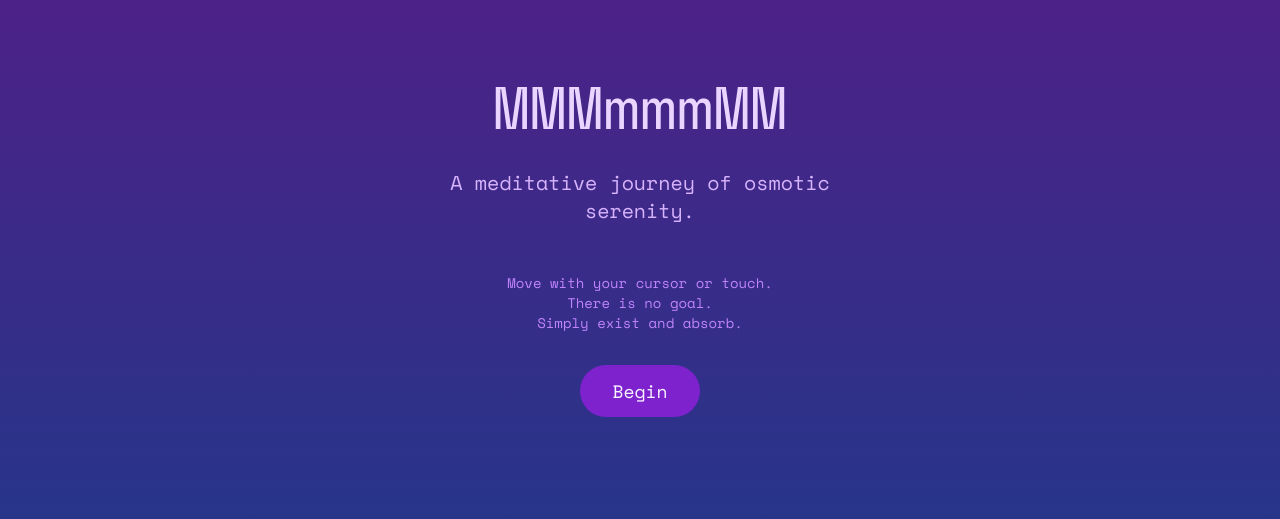
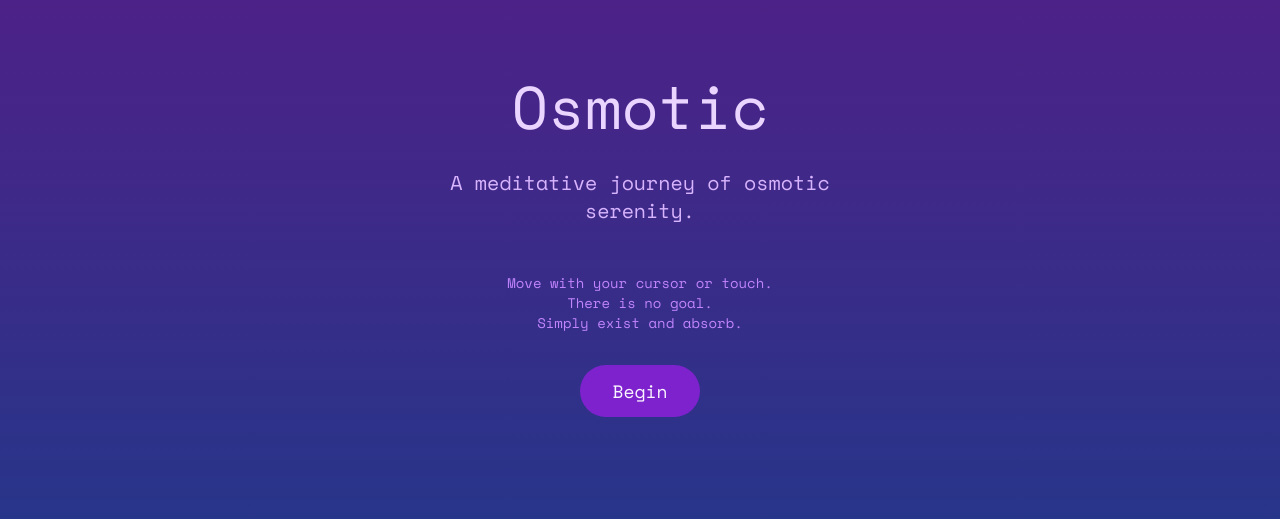
Before and after one commit to layogtima/osmotic, a plain HTML site: page index.html in a window 1280 px wide. Shown: the part 153-672 px from the top of the page. Drawn offline with nearby package versions, Linux system fonts and the light colour scheme.

Commit message:
Osmotic name fixed

```diff
--- a/index.html
+++ b/index.html
@@ -28,7 +28,7 @@
   <meta property="twitter:url" content="https://osmotic.layogtima.com/" />
   <meta property="twitter:title" content="Osmotic" />
   <meta property="twitter:description" content="A meditative journey of osmotic absorption. " />
-  <meta property="twitter:image" content="https://osmotic.layogtima.com/osmotic.png" />
+  <meta property="twitter:image" content="https://osmotic.layogtima.com/Osmotic.png" />
 
   <!-- Meta Tags Generated with https://metatags.io -->
 
@@ -65,7 +65,7 @@
 <body class="text-purple-50">
   <div id="intro-screen"
     class="intro-screen absolute inset-0 flex flex-col items-center justify-center bg-gradient-to-b from-purple-900 to-blue-900 z-50">
-    <h1 class="text-4xl md:text-6xl mb-8 text-purple-200">MMMmmmMM</h1>
+    <h1 class="text-4xl md:text-6xl mb-8 text-purple-200">Osmotic</h1>
     <p class="text-xl mb-12 max-w-md text-center text-purple-300">
       A meditative journey of osmotic serenity.
     </p>
```
